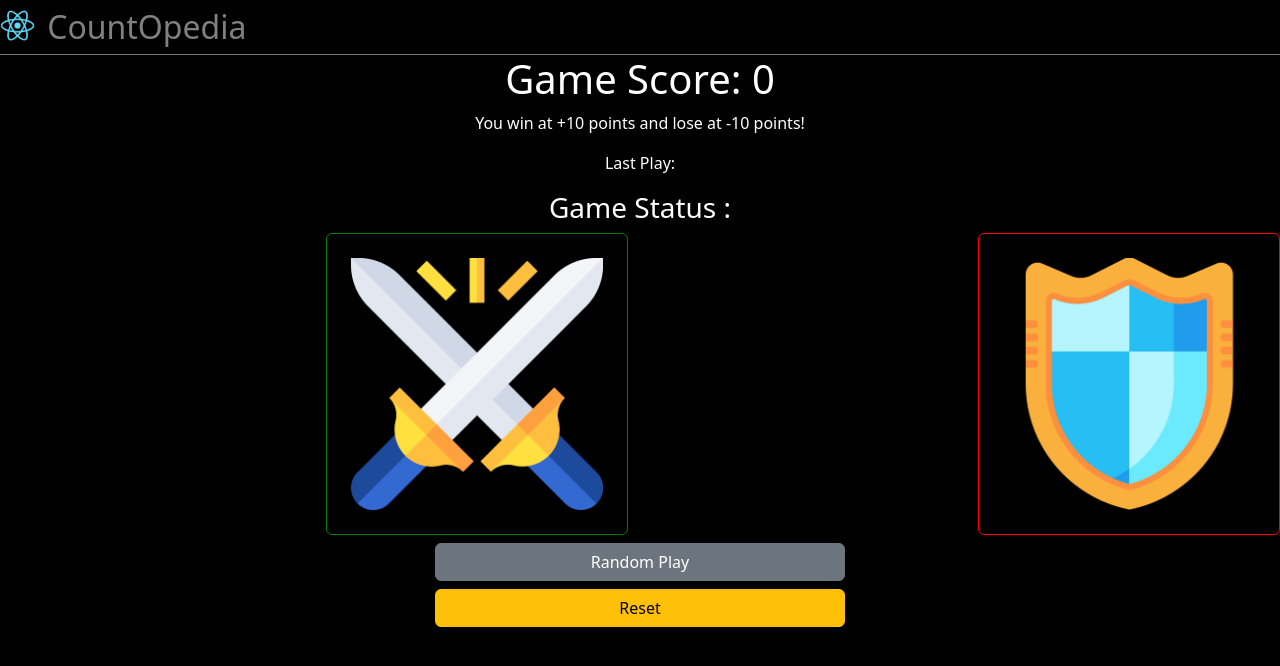
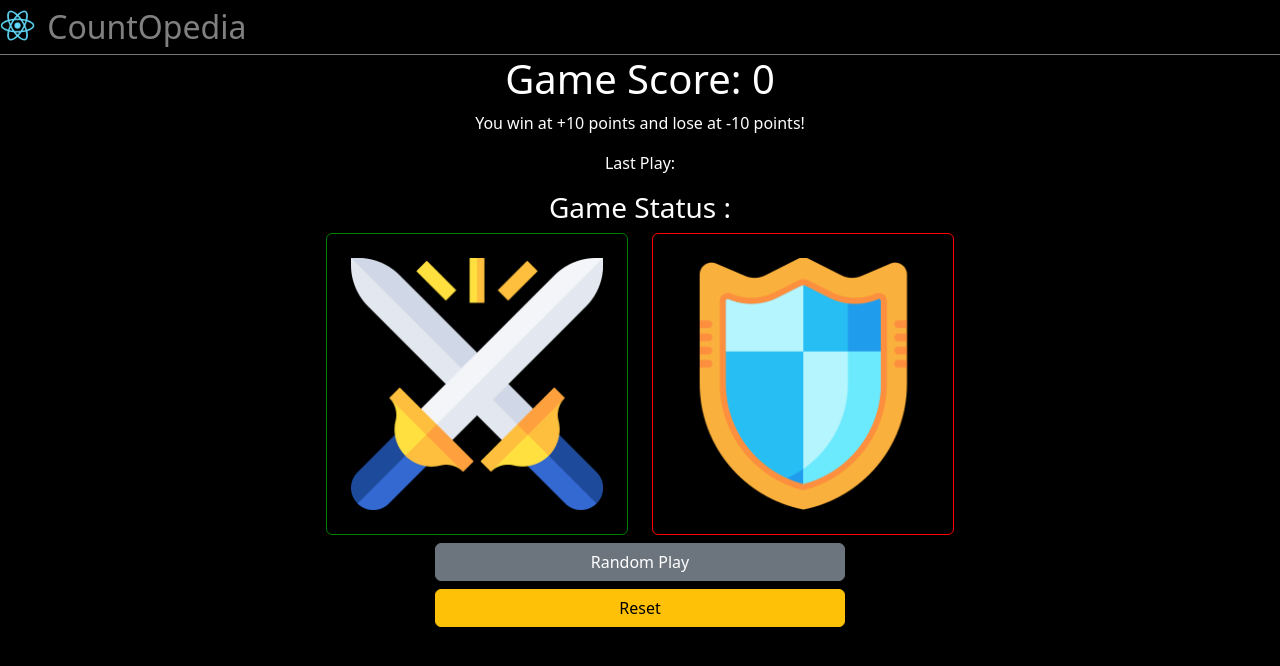
Before and after one commit to Gurnik/CountOPedia, a React (Create React App) app: page / in a window 1280 px wide. Shown: the top 666 px of the page. Built offline with nearby package versions, Linux system fonts and the light colour scheme.

Commit message:
Fixed Defence Image Position

```diff
--- a/src/Counter.jsx
+++ b/src/Counter.jsx
@@ -79,7 +79,7 @@ export default class Counter extends React.Component {
         {/*<button onClick={this.handleAttack} style={{ width: "200px" }}>
           +1
           </-button>*/}
-        <div className="col-6 col-md-3 offset-md-3">
+        <div className="col-6 col-md-3 md-3">
           <img
             style={{
               width: "100%",
```
